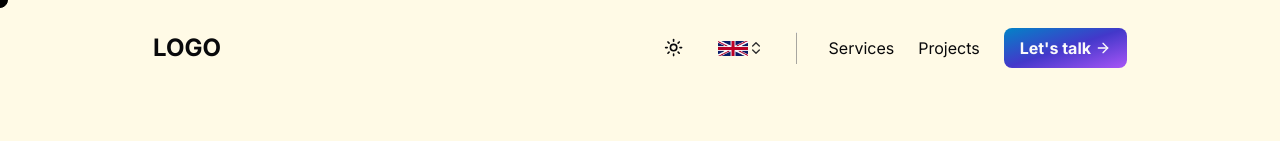
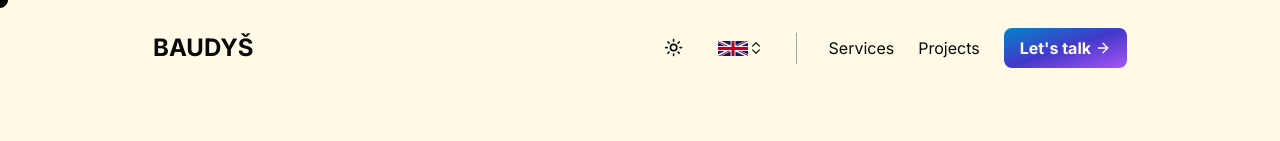
Before and after one commit to ton1czech/baudys, a Next.js app: page /contact in a window 1280 px wide. Shown: the top 141 px of the page. Built offline with nearby package versions, Linux system fonts and the light colour scheme; what react-chatbot-kit would draw is missing.

Commit message:
👌IMPROVE: logo -> baudyš

```diff
--- a/components/navbar/navbar.tsx
+++ b/components/navbar/navbar.tsx
@@ -48,11 +48,11 @@ export const Navbar = () => {
         >
           <Link
             href='/'
-            className='font-bold text-2xl'
+            className='font-bold text-2xl hover:text-purple-500 transition duration-300'
             onMouseEnter={setIsHovering}
             onMouseLeave={setIsNotHovering}
           >
-            LOGO
+            BAUDYŠ
           </Link>
 
           <div className='items-center hidden md:flex'>
```
